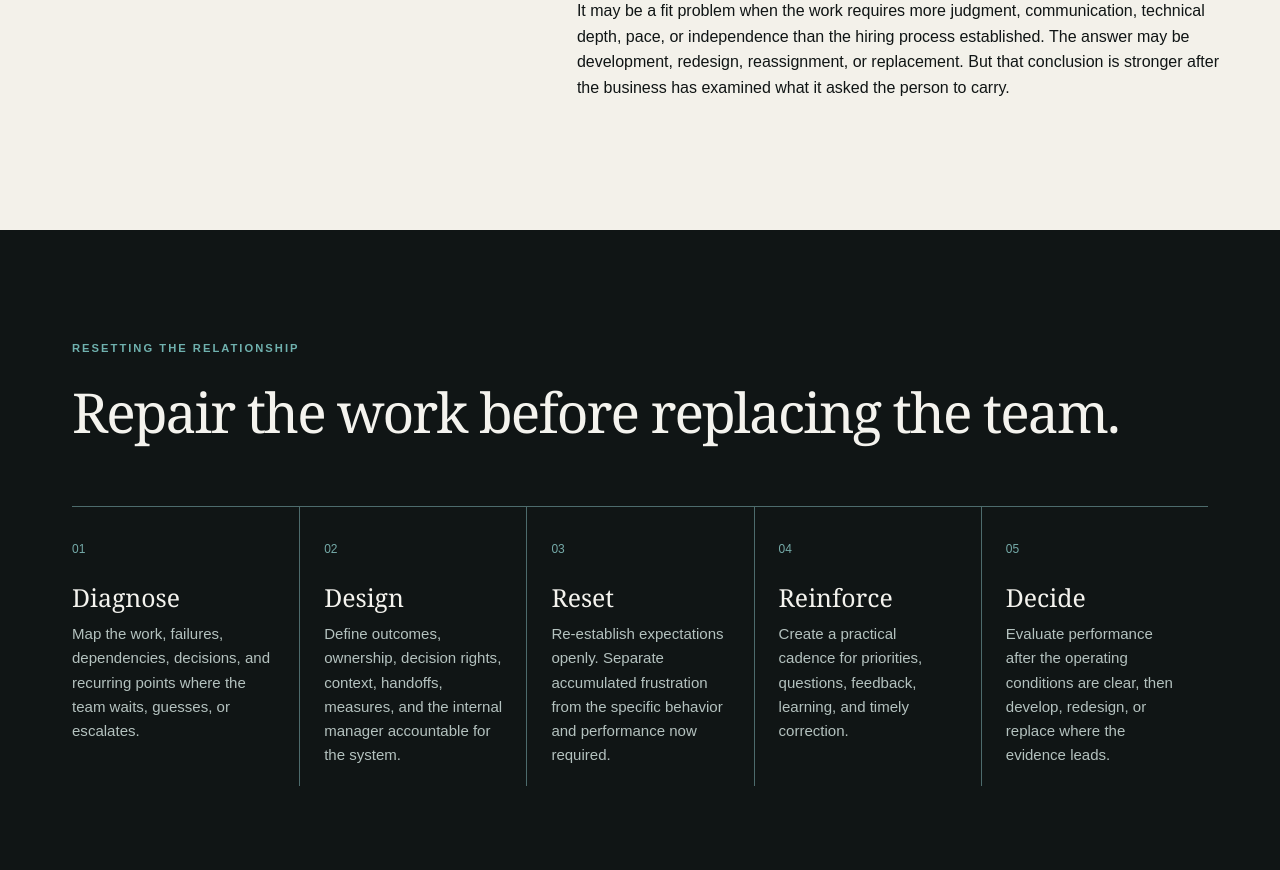
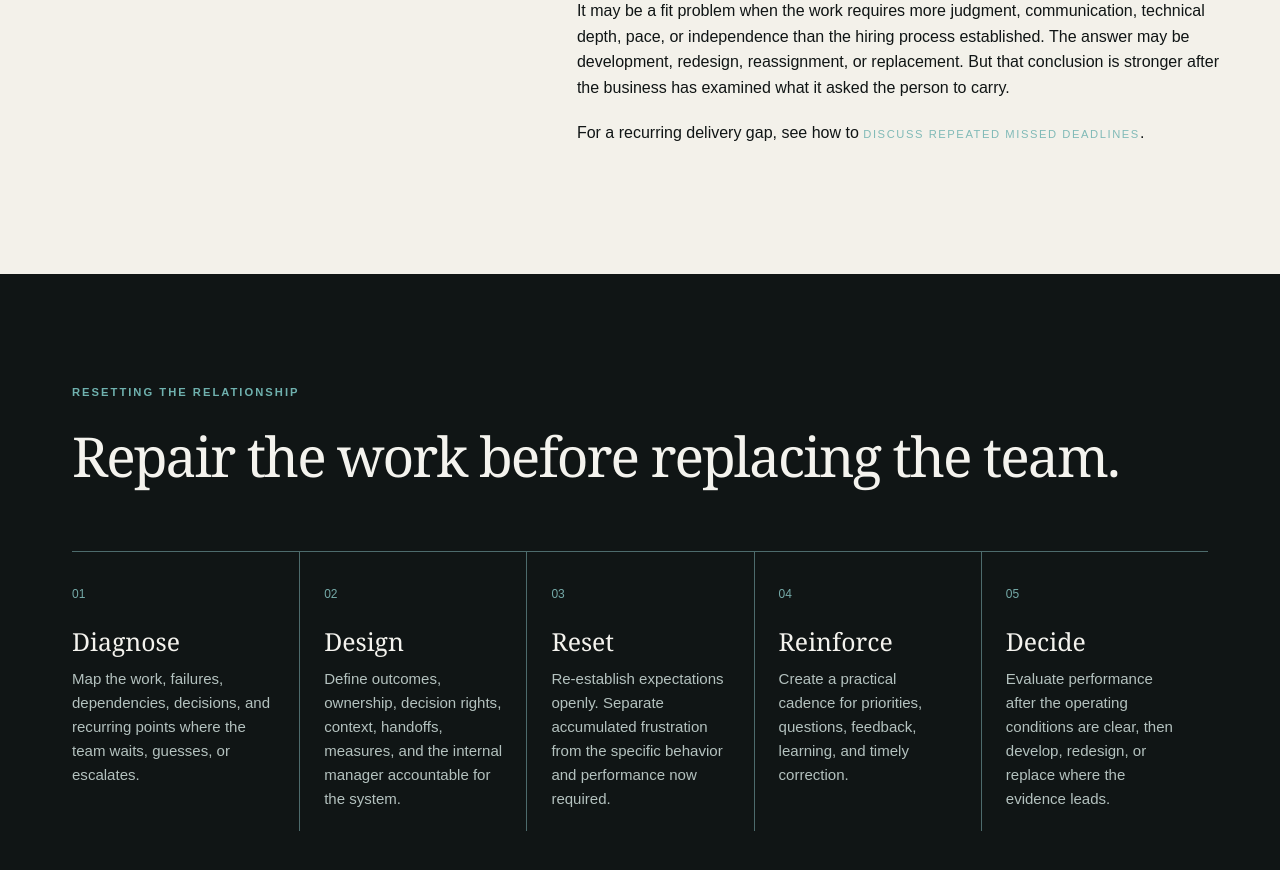
Before and after one commit to sasmithconsult/akhadaconsulting.com, a Next.js app: page /why-offshore-teams-fail in a window 1280 px wide. Shown: the part 3740-4610 px from the top of the page. Built offline with nearby package versions, Linux system fonts and the light colour scheme.

Commit message:
Publish approved missed-deadlines insight: app/why-offshore-teams-fail/page.js

```diff
--- a/app/why-offshore-teams-fail/page.js
+++ b/app/why-offshore-teams-fail/page.js
@@ -240,6 +240,7 @@ export default function WhyOffshoreTeamsFail() {
                 stronger after the business has examined what it asked the
                 person to carry.
               </p>
+              <p>For a recurring delivery gap, see how to <Link className="text-link inline-link" href="/employee-keeps-missing-deadlines">discuss repeated missed deadlines</Link>.</p>
             </div>
           </div>
         </section>
```
